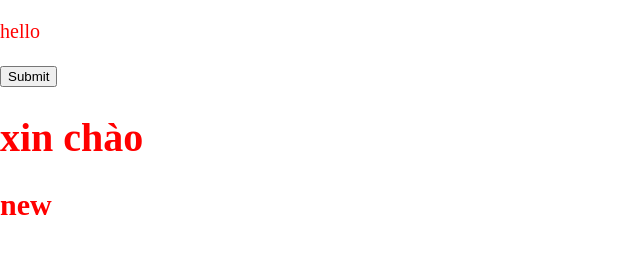
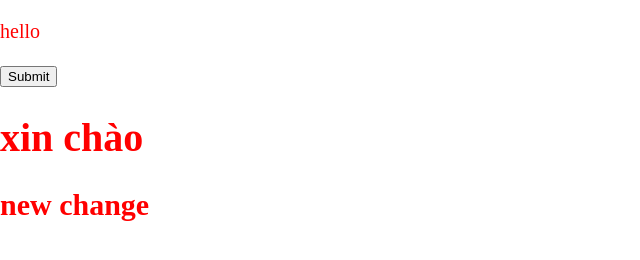
Before and after one commit to manhcuongvn2/demo1712, a plain HTML site: page index.html in a window 1280 px wide. Shown: the whole page, without its empty margins (0-640 px from the left). Drawn offline with Linux system fonts and the light colour scheme.

Commit message:
new change25/12

```diff
--- a/index.html
+++ b/index.html
@@ -11,6 +11,6 @@
     <p>hello</p>
     <button type="submit">Submit</button>
     <h1>xin chào</h1>
-    <h2>new</h2>
+    <h2>new change</h2>
 </body>
 </html>
```
